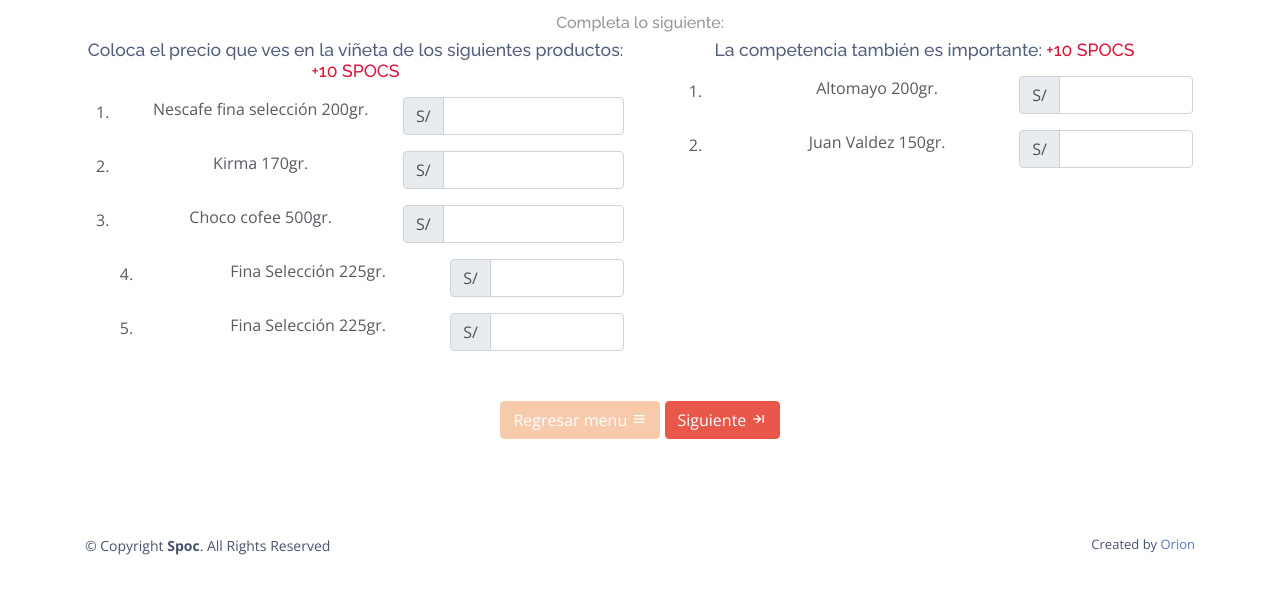
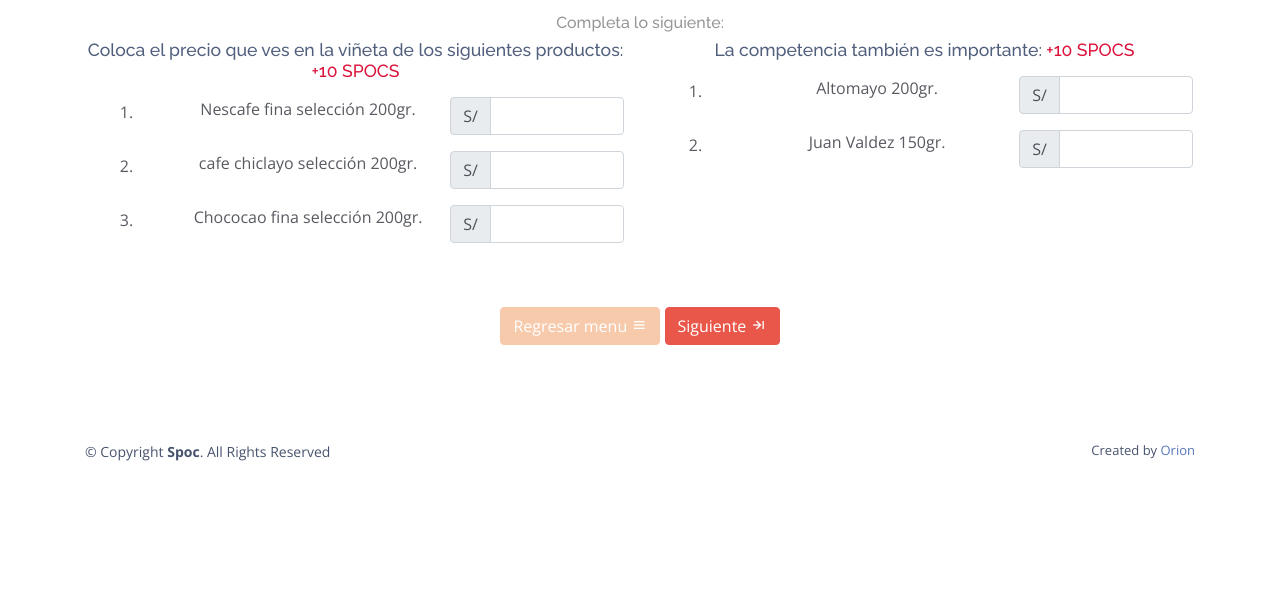
Before and after one commit to mirellyagv/spoc, a plain HTML site: page precios.html in a window 1280 px wide. Shown: the part 158-752 px from the top of the page. Drawn offline with nearby package versions, Linux system fonts and the light colour scheme.

Commit message:
primera rev del dia

```diff
--- a/assets/js/precios.js
+++ b/assets/js/precios.js
@@ -1 +1,7 @@
-$(".numero").number(true,2);
+// $(".numero").number(true,2);
+// function numerar ($this) {
+// 	if(this.value.length > this.maxLength)
+// 	{
+// 		this.value = this.value.slice(0, this.maxLength);
+// 	}
+// }
--- a/precios.html
+++ b/precios.html
@@ -78,99 +78,52 @@
                         <h4>Coloca el precio que ves en la viñeta de los siguientes productos: <span style="color: crimson;">+10 SPOCS</span></h4>
                         <div class="bloqueform">
 
+                          <!-- primera linea -->
                             <div class="row">
-                              <div class="contador col-1"><label for="">1.</label></div>
-                              <!-- primera linea -->
-                              <div class="col-6"><label for="nombreprod">Nescafe fina selección 200gr.</label></div>
-                              <div class="input-group mb-3 col-5">
+                              <div class="contador col-1 col-md-2"><label for="">1.</label></div>
+
+                              <div class="col-6 col-md-6"><label for="nombreprod">Nescafe fina selección 200gr.</label></div>
+                                <div class="input-group mb-3 col-5 col-md-4">
                                   <div class="input-group-prepend">
                                     <span class="input-group-text">S/</span>
                                   </div>
-                                <input type="text" class="form-control numero" aria-label="Amount (to the nearest dollar)">
+                                <input type="number" class="form-control numero" min="0" max="999999" step=".5" maxlength="6" aria-label="Amount (to the nearest dollar)">
+                              </div>
+
                             </div>
                           <!-- fin primrera linea -->
-                            </div>
+
+                          <!-- primera linea -->
                           <div class="row">
-                              <div class="contador col-1"><label for="">2.</label></div>
-                              <div class="col-6"><label for="nombreprod2">Kirma 170gr.</label></div>
-                              <div class="input-group mb-3 col-5">
+                            <div class="contador col-1 col-md-2"><label for="">2.</label></div>
+
+                            <div class="col-6 col-md-6"><label for="nombreprod">cafe chiclayo selección 200gr.</label></div>
+                              <div class="input-group mb-3 col-5 col-md-4">
                                 <div class="input-group-prepend">
                                   <span class="input-group-text">S/</span>
                                 </div>
-                                <input type="text" class="form-control numero" aria-label="Amount (to the nearest dollar)">
-                              </div>
+                              <input type="number" class="form-control numero" min="0" max="999999" step=".5" maxlength="6" aria-label="Amount (to the nearest dollar)">
                             </div>
 
+                          </div>
+                        <!-- fin primrera linea -->
+
+                        <!-- primera linea -->
                         <div class="row">
-                              <div class="contador col-1"><label for="">3.</label></div>
-                              <div class="col-6"><label for="nombreprod3">Choco cofee 500gr.</label></div>
-                              <div class="input-group mb-3 col-5">
+                          <div class="contador col-1 col-md-2"><label for="">3.</label></div>
+
+                          <div class="col-6 col-md-6"><label for="nombreprod">Chococao fina selección 200gr.</label></div>
+                            <div class="input-group mb-3 col-5 col-md-4">
                               <div class="input-group-prepend">
                                 <span class="input-group-text">S/</span>
                               </div>
-                                <input type="text" class="form-control numero" aria-label="Amount (to the nearest dollar)">
-                              </div>
+                            <input type="number" class="form-control numero" min="0" max="999999" step=".5" maxlength="6" aria-label="Amount (to the nearest dollar)">
                           </div>
 
-                            <div class="row">
-                              <div class="contador col-2"><label for="">4.</label></div>
-                              <div class="col-6"><label for="nombreprod3">Fina Selección 225gr.</label></div>
-                              <div class="input-group mb-3 col-4">
-                                <div class="input-group-prepend">
-                                  <span class="input-group-text">S/</span>
                         </div>
-                                <input type="text" class="form-control numero" aria-label="Amount (to the nearest dollar)">
-                              </div>
-                            </div>
-
-                            <div class="row">
-                              <div class="contador col-2"><label for="">5.</label></div>
-                              <div class="col-6"><label for="nombreprod3">Fina Selección 225gr.</label></div>
-                              <div class="input-group mb-3 col-4">
-                                <div class="input-group-prepend">
-                                  <span class="input-group-text">S/</span>
-                                </div>
-                                <input type="text" class="form-control numero" aria-label="Amount (to the nearest dollar)">
-                              </div>
-
-                              <div class="contador col-2"><label for="">6.</label></div>
-
-                              <div class="col-6"><label for="nombreprod3">Fina Selección 225gr.</label></div>
+                      <!-- fin primrera linea -->
 
 
-                              <div class="input-group mb-3 col-4">
-                                <div class="input-group-prepend">
-                                  <span class="input-group-text">S/</span>
-                                </div>
-                                <input type="text" class="form-control" aria-label="Amount (to the nearest dollar)">
-                              </div>
-
-                              <div class="contador col-2"><label for="">7.</label></div>
-
-                              <div class="col-6"><label for="nombreprod3">Fina Selección 225gr.</label></div>
-
-
-                              <div class="input-group mb-3 col-4">
-                                <div class="input-group-prepend">
-                                  <span class="input-group-text">S/</span>
-                                </div>
-                                <input type="text" class="form-control" aria-label="Amount (to the nearest dollar)">
-                              </div>
-
-                              <div class="contador col-2"><label for="">8.</label></div>
-
-                              <div class="col-6"><label for="nombreprod3">Fina Selección 225gr.</label></div>
-
-
-                              <div class="input-group mb-3 col-4">
-                                <div class="input-group-prepend">
-                                  <span class="input-group-text">S/</span>
-                                </div>
-                                <input type="text" class="form-control" aria-label="Amount (to the nearest dollar)">
-                              </div>
-                              <!-- finprueba -->
-
-                            </div>
                         </div>
                       </div>
 
@@ -188,7 +141,7 @@
                               <div class="input-group-prepend">
                                 <span class="input-group-text">S/</span>
                               </div>
-                              <input type="text" class="form-control" aria-label="Amount (to the nearest dollar)">
+                              <input type="text" class="form-control  numero" aria-label="Amount (to the nearest dollar)">
                             </div>
                             <!-- fin fila -->
 
@@ -201,7 +154,7 @@
                               <div class="input-group-prepend">
                                 <span class="input-group-text">S/</span>
                               </div>
-                              <input type="text" class="form-control" aria-label="Amount (to the nearest dollar)">
+                              <input type="text" class="form-control  numero" aria-label="Amount (to the nearest dollar)">
                             </div>
                           </div>
 
```
Also changed, not shown: assets/vendor/bootstrap/css/bootstrap.min.css. Lines whose indentation alone changed are shown as unchanged.
